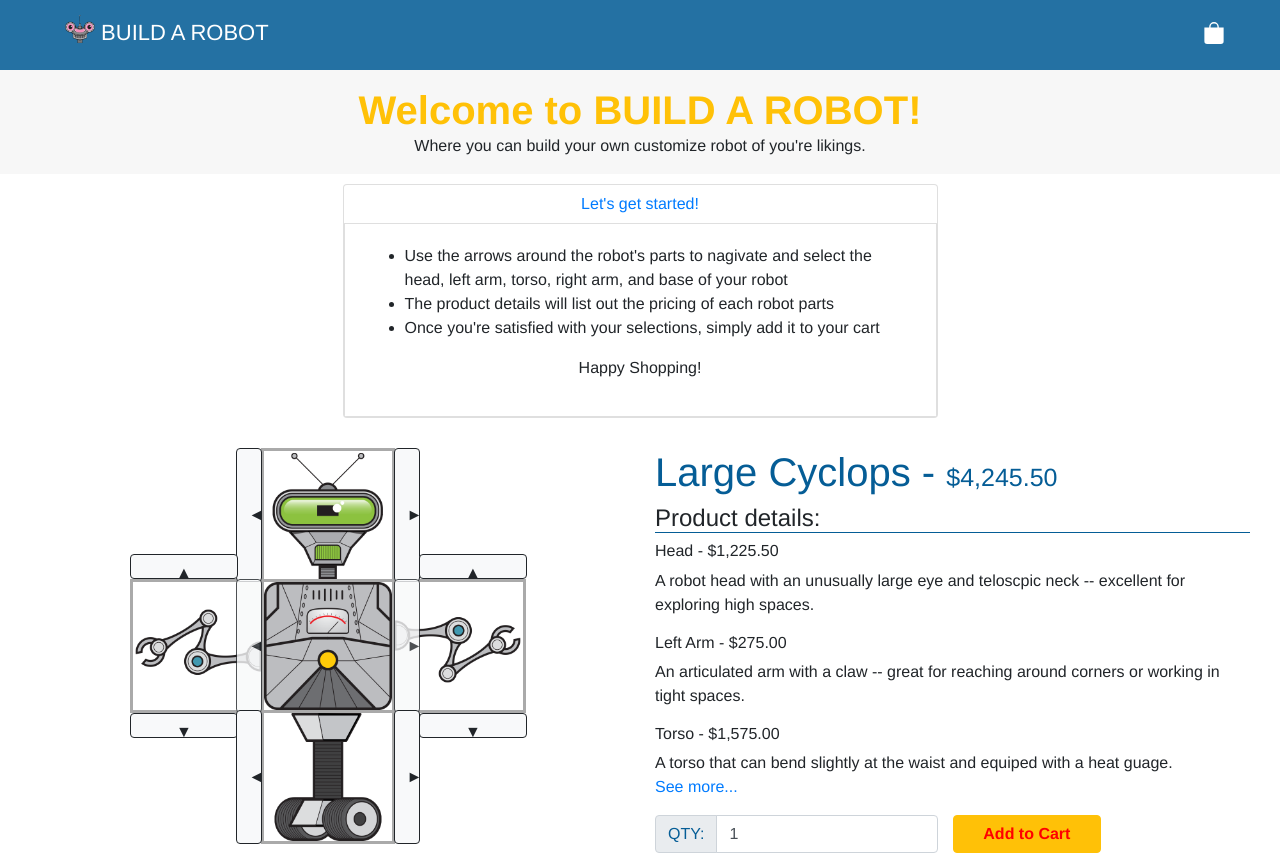
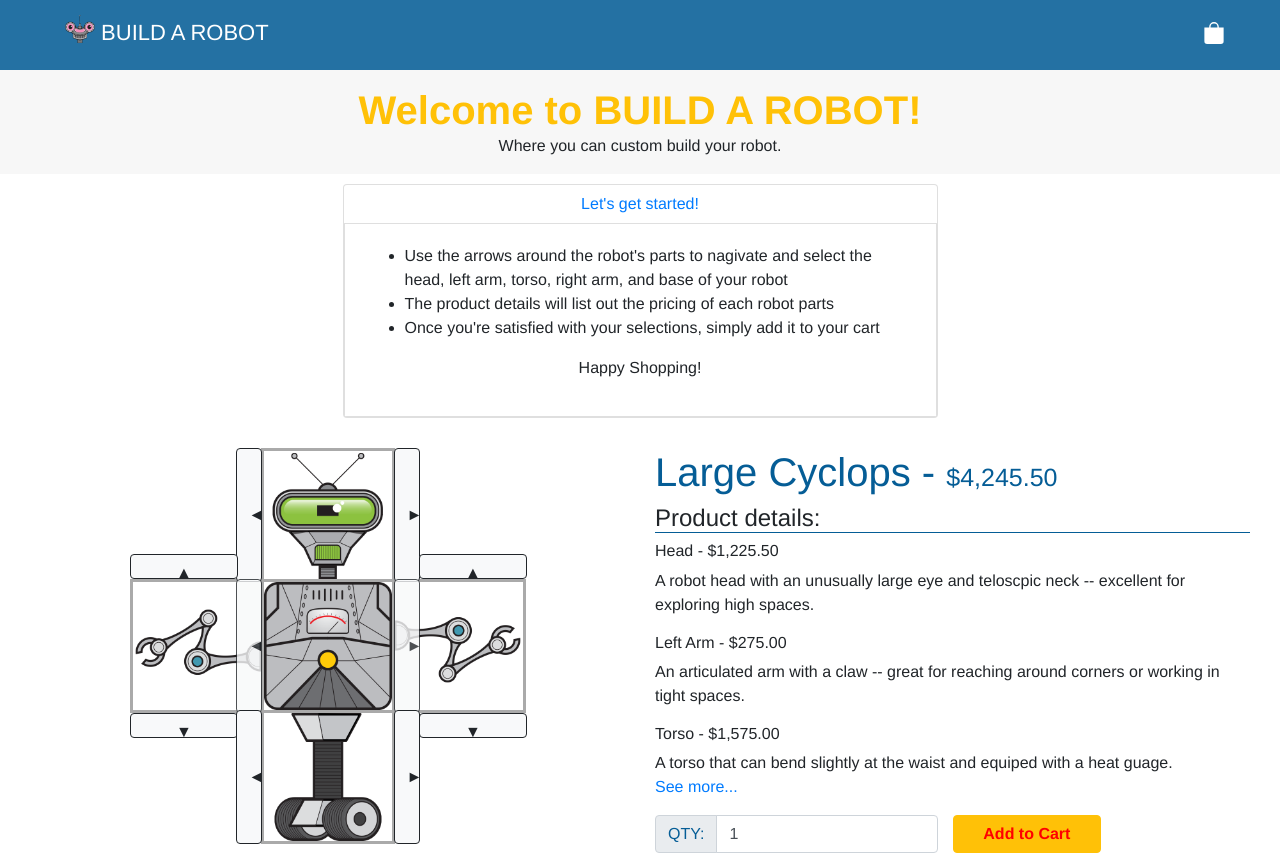
Before and after one commit to cassandreh1/build-a-bot-vue, a Vue app: page / in a window 1280 px wide. Shown: the top 855 px of the page. Built offline with nearby package versions, Linux system fonts and the light colour scheme.

Commit message:
fix typo

```diff
--- a/src/App.vue
+++ b/src/App.vue
@@ -17,7 +17,7 @@
       <div class="row no-gutters">
         <div class="col-sm-12" id="hero-section">
           <h1>Welcome to BUILD A ROBOT!</h1>
-          <p>Where you can build your own customize robot of you're likings.</p>
+          <p>Where you can custom build your robot.</p>
         </div>
       </div>
     <div class="container-fluid">
```
